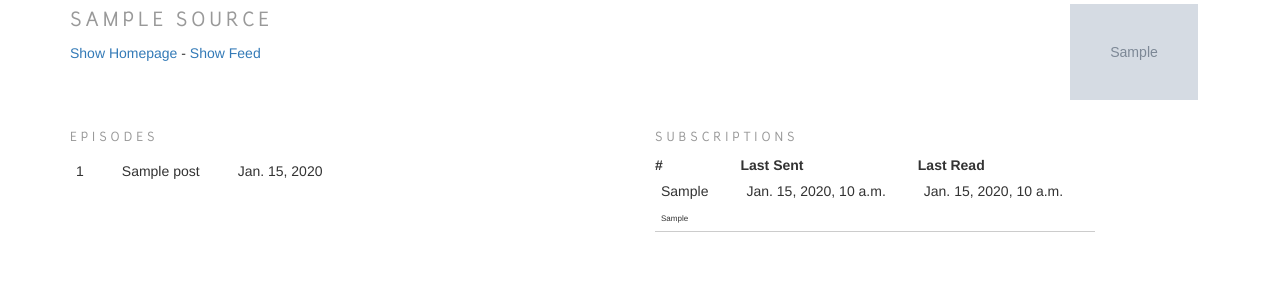
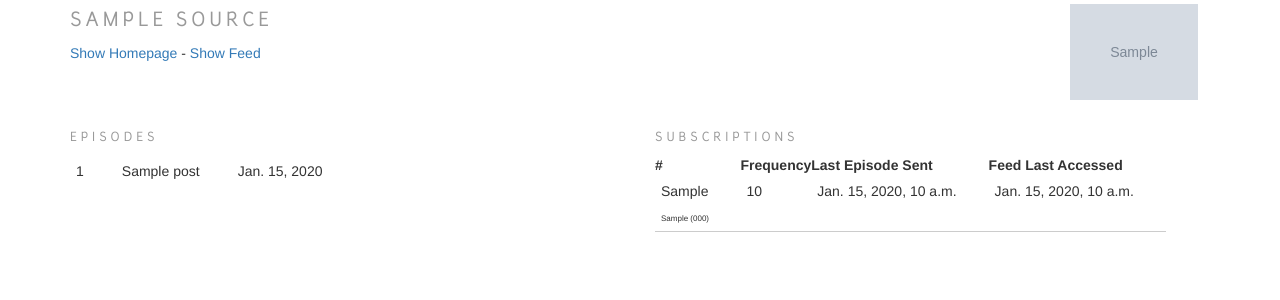
Before and after one commit to xurble/recast, a Django app: template templates/source.html in a window 1280 px wide. Shown: the part 58-358 px from the top of the page. Run offline with Django 3.2, Linux system fonts and the light colour scheme; the template is opened without the code that fills it: most values are stand-ins (such as "Sample title", 1, 10 or a date in 2020); grey boxes marked "Sample" are stand-in pictures; some libraries are stand-ins or nearby versions.

Commit message:
Tidying of wording
Or verbiage as clients word have it.

```diff
--- a/settings.py
+++ b/settings.py
@@ -6,7 +6,7 @@ SITE_ROOT = os.path.dirname(os.path.realpath(__file__))
 
 import server_settings
 
-DEBUG = True
+DEBUG = False
 TEMPLATE_DEBUG = DEBUG
 
 ADMINS = (
--- a/templates/index.html
+++ b/templates/index.html
@@ -8,6 +8,7 @@
         <h1>What is Recast?</h1>
         <p>Recast drip feeds your podcast player all the episodes of a podcast, one by one until you have caught up.</p>
         <p>No sign-up or registration required.  Just put in a podcast show page or feed url, and get a Recast feed link back.</p>
+        <p><a href="/help/">Read all about it.</a></p>
       </div>
     </div>
 
--- a/templates/source.html
+++ b/templates/source.html
@@ -26,12 +26,18 @@
             <table class="episode-list">
                 <tr>
                     <th>#</th>
-                    <th>Last Sent</th>
-                    <th>Last Read</th>
+                    <th>Frequency</th>
+                    <th>Last Episode Sent</th>
+                    <th>Feed Last Accessed</th>
+
                 </tr>
                 {% for s in source.subscription_set.all %}
-                    <tr><td>{{s.last_sent}}</td><td>{{s.last_sent_date}}</td><td>{{s.accesslog_set.all.0.access_time}}</td></tr>
-                    <tr><td colspan="3" class="ua">{{s.accesslog_set.all.0.user_agent}}</td></tr>
+                    <tr>
+                        <td>{{s.last_sent}} {% if s.complete %}(done){% endif %}</td>
+                        <td>{{s.frequency}}</td>
+                        <td>{{s.last_sent_date}}</td><td>{{s.accesslog_set.all.0.access_time}}</td>
+                    </tr>
+                    <tr><td colspan="4" class="ua">{{s.accesslog_set.all.0.user_agent}} ({{s.accesslog_set.all.0.return_code}})</td></tr>
                 {% endfor %}
             </table>
         </div>
```
Also changed, not shown: rc/views.py (+6 -4 lines).
